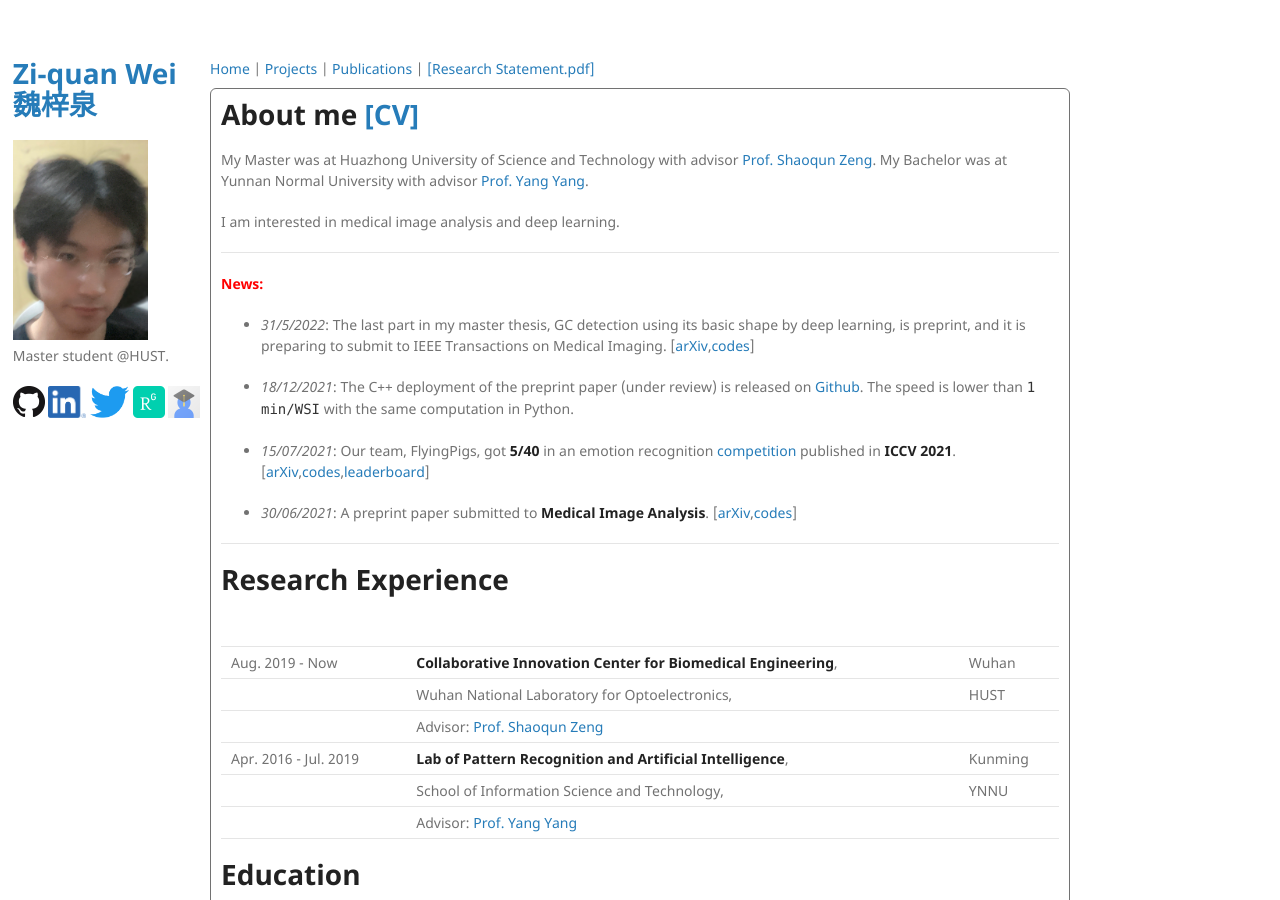
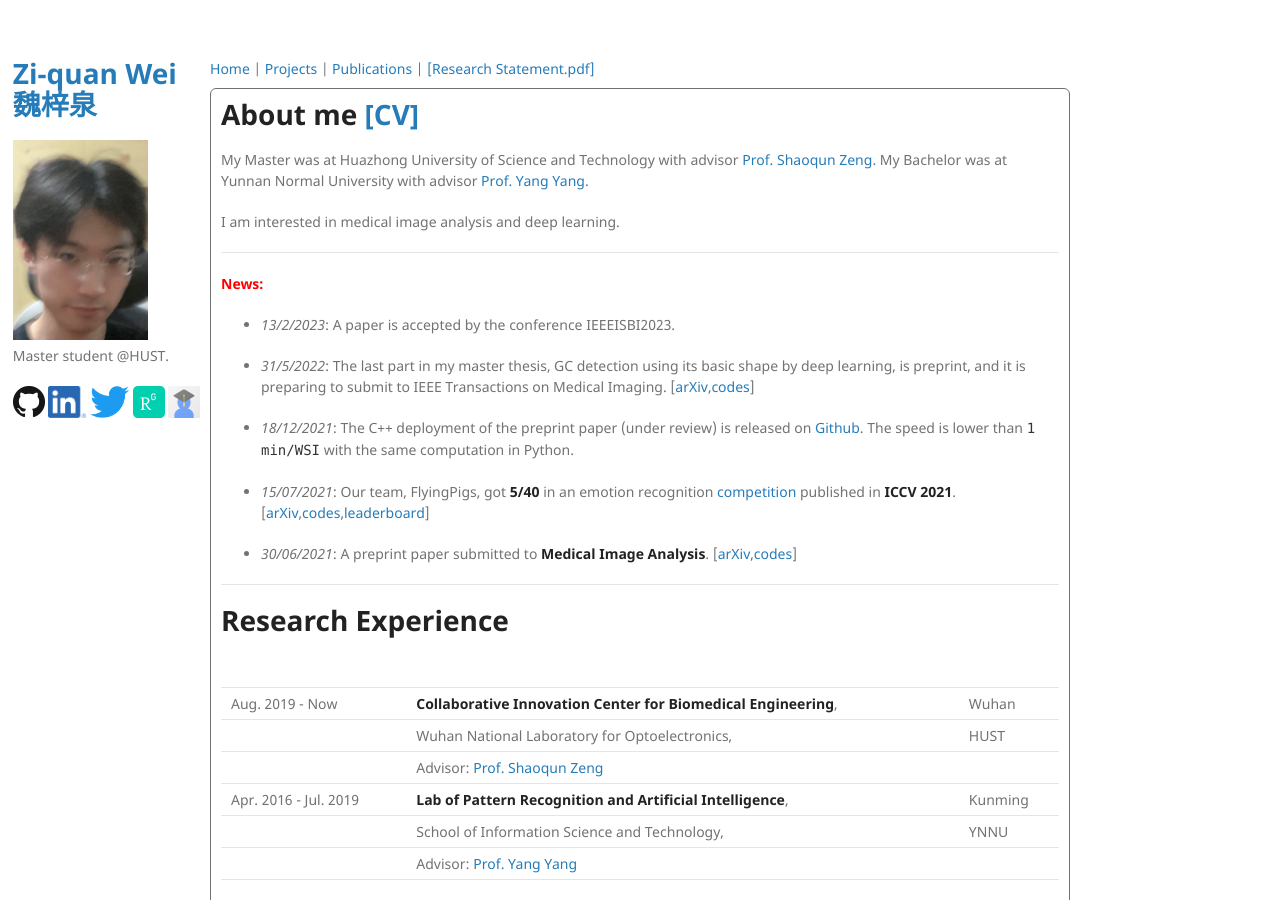
Before and after one commit to Chrisa142857/Chrisa142857.github.io, a Jekyll site: the page built from index.md, in a window 1280 px wide and 900 px high. Built offline with Jekyll 4.4.1, drawn with Linux system fonts in a browser that asks for light colours; our own code applies the rules of GitHub Pages for plain Markdown files.

Commit message:
Update index.md

```diff
--- a/index.md
+++ b/index.md
@@ -11,6 +11,8 @@
 <hr/>
 
 **<font color=red>News:</font>**
+
+- _13/2/2023_: A paper is accepted by the conference IEEEISBI2023.
 
 - _31/5/2022_: The last part in my master thesis, GC detection using its basic shape by deep learning, is preprint, and it is preparing to submit to IEEE Transactions on Medical Imaging. [[arXiv](https://arxiv.org/abs/2205.14625),[codes](https://github.com/Chrisa142857/PolarNet-GCdet)]
 
```
